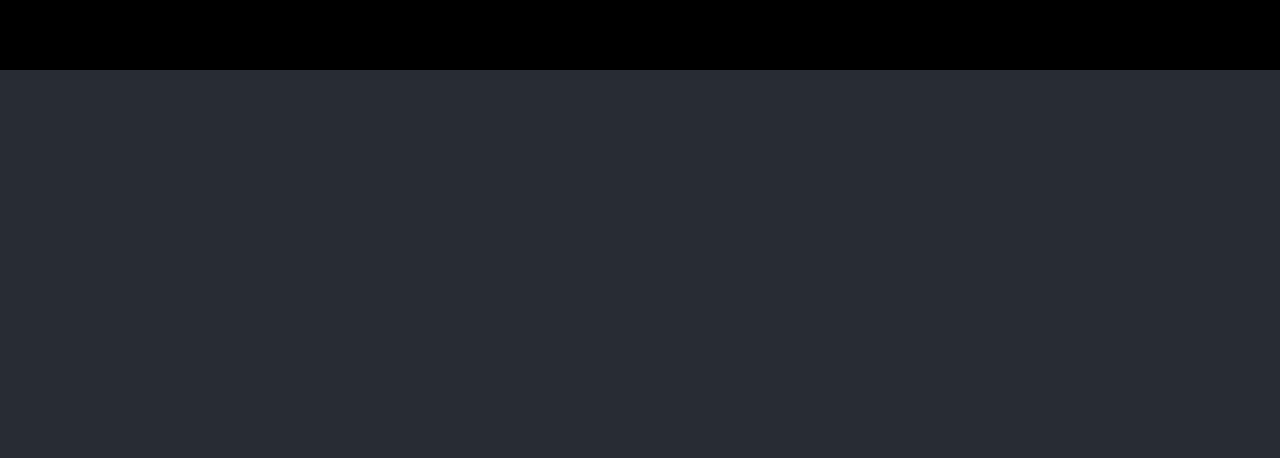
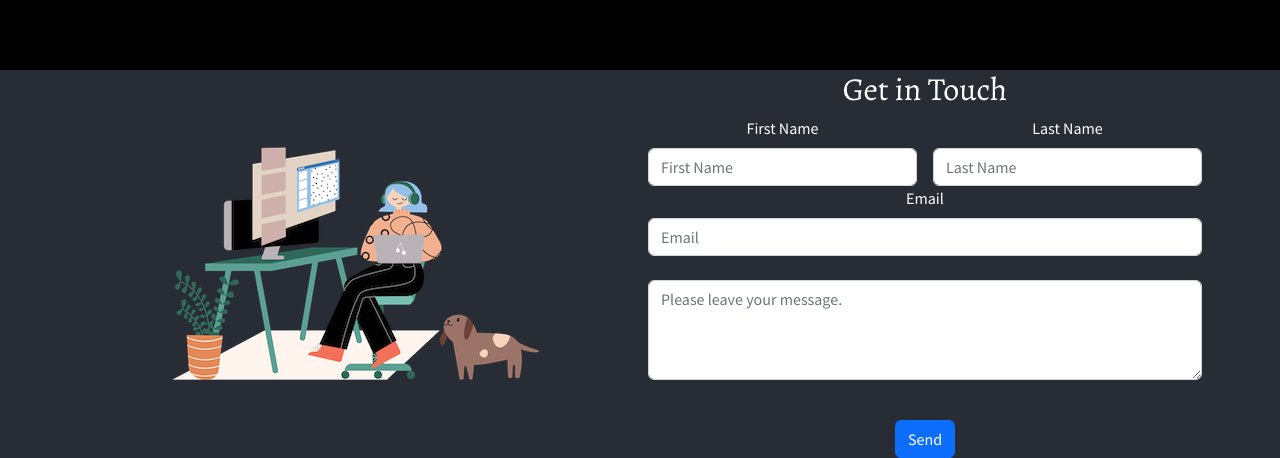
Before and after one commit to siyunfeng/personal-portfolio, a React (Create React App) app: page / in a window 1280 px wide. Shown: the part 1324-1782 px from the top of the page. Before the commit the page ends 1394 px from the top, so only its background shows below. Built offline with nearby package versions, Linux system fonts and the light colour scheme; a web font is replaced by a local one.

Commit message:
created basic form layout, still need to check how to send message by cors nodemailer

```diff
--- a/package.json
+++ b/package.json
@@ -7,6 +7,9 @@
     "@testing-library/react": "^13.4.0",
     "@testing-library/user-event": "^13.5.0",
     "bootstrap": "^5.2.3",
+    "cors": "^2.8.5",
+    "express": "^4.18.2",
+    "nodemailer": "^6.9.2",
     "react": "^18.2.0",
     "react-bootstrap": "^2.7.4",
     "react-bootstrap-icons": "^1.10.3",
--- a/src/App.js
+++ b/src/App.js
@@ -4,6 +4,7 @@ import 'bootstrap/dist/css/bootstrap.min.css';
 import NavBar from './components/NavBar';
 import Banner from './components/Banner';
 import Projects from './components/Projects';
+import Contact from './components/Contact';
 
 function App() {
   return (
@@ -11,6 +12,7 @@ function App() {
       <NavBar />
       <Banner />
       <Projects />
+      <Contact />
     </div>
   );
 }
--- a/src/components/Banner.js
+++ b/src/components/Banner.js
@@ -1,4 +1,3 @@
-import React, { useState, useEffect } from 'react';
 import { Container, Row, Col } from 'react-bootstrap';
 import headerImg from '../assets/img/header-avatar.png';
 
--- /dev/null
+++ b/src/components/Contact.js
@@ -0,0 +1,89 @@
+import { useState } from 'react';
+import { Container, Row, Col, Form, Button } from 'react-bootstrap';
+import contactImg from '../assets/img/work-from-home-1.png';
+
+const Contact = () => {
+  const initialFormInfo = {
+    firstName: '',
+    lastName: '',
+    email: '',
+    message: '',
+  };
+
+  const [formInfo, setFormInfo] = useState(initialFormInfo);
+  const [buttonText, setButtonText] = useState('Send');
+  const [status, setStatus] = useState({});
+
+  const onFormUpdate = (formInfoType, infoToUpdate) => {
+    setFormInfo({ ...formInfo, [formInfoType]: infoToUpdate });
+  };
+
+  const handleSubmit = () => {};
+
+  return (
+    <section className='contact' id='connect'>
+      <Container>
+        <Row className='align-items-center'>
+          <Col md={6}>
+            <img src={contactImg} alt={`Let's connect!`} />
+          </Col>
+          <Col>
+            <h2>Get in Touch</h2>
+            <Form onSubmit={handleSubmit}>
+              <Row>
+                <Form.Group as={Col} className='px-2'>
+                  <Form.Label>First Name</Form.Label>
+                  <Form.Control
+                    type='text'
+                    name='firstName'
+                    value={formInfo.firstName}
+                    placeholder='First Name'
+                    onChange={(e) => onFormUpdate('firstName', e.target.value)}
+                  ></Form.Control>
+                </Form.Group>
+                <Form.Group as={Col} className='px-2'>
+                  <Form.Label>Last Name</Form.Label>
+                  <Form.Control
+                    type='text'
+                    name='lastName'
+                    value={formInfo.lastName}
+                    placeholder='Last Name'
+                    onChange={(e) => onFormUpdate('lastName', e.target.value)}
+                  ></Form.Control>
+                </Form.Group>
+              </Row>
+              <Row>
+                <Form.Group as={Col} className='px-2'>
+                  <Form.Label>Email</Form.Label>
+                  <Form.Control
+                    type='email'
+                    name='email'
+                    value={formInfo.email}
+                    placeholder='Email'
+                    onChange={(e) => onFormUpdate('email', e.target.value)}
+                  ></Form.Control>
+                </Form.Group>
+              </Row>
+              <Row className='px-2 my-4'>
+                <Form.Control
+                  as='textarea'
+                  name='message'
+                  value={formInfo.message}
+                  placeholder='Please leave your message.'
+                  style={{ height: '100px' }}
+                  onChange={(e) => onFormUpdate('message', e.target.value)}
+                ></Form.Control>
+                <p className={status.success === false ? 'danger' : 'success'}>
+                  {status.message}
+                </p>
+              </Row>
+              <Button type='submit'>{buttonText}</Button>
+            </Form>
+          </Col>
+        </Row>
+      </Container>
+    </section>
+  );
+};
+
+export default Contact;
--- a/src/components/Projects.js
+++ b/src/components/Projects.js
@@ -1,4 +1,3 @@
-import { useState, useEffect } from 'react';
 import vintagerImg from '../assets/img/vintagerImg.png';
 import partypalImg from '../assets/img/partypalImg.png';
 import theGraceBritishBakeOff from '../assets/img/the-grace-british-bake-off.png';
```
Also changed, not shown: 1 other file (tests, documents, lock files or other folders).
